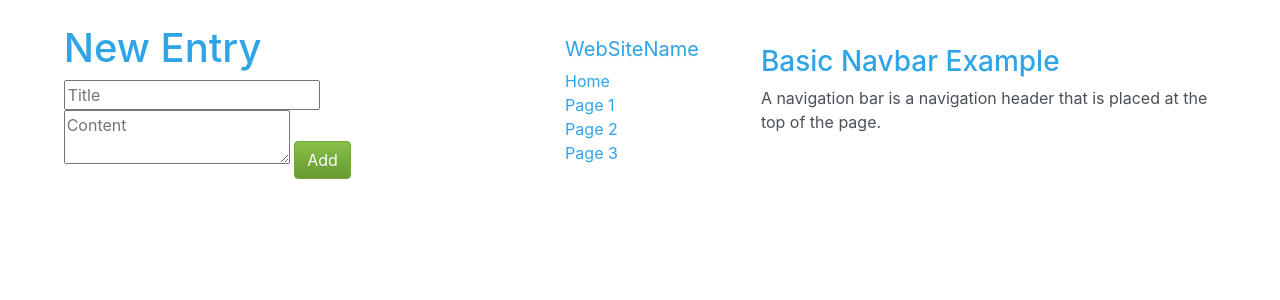
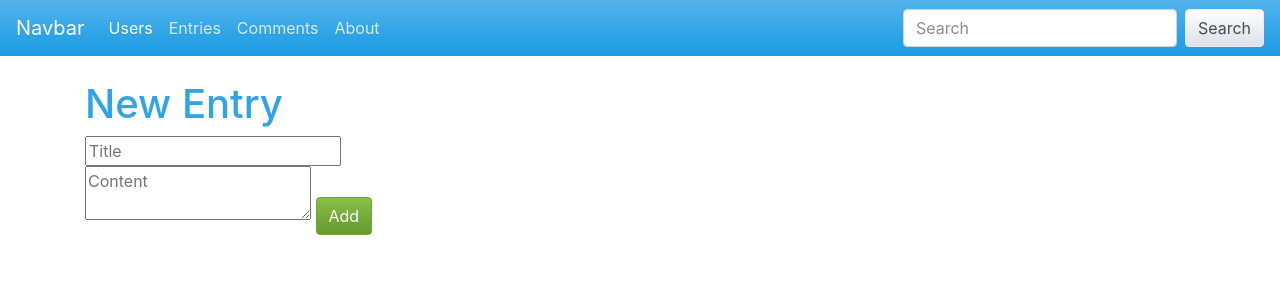
Before and after one commit to AndreasHansson1/project-api, a PHP site: template src/public/views/index.php in a window 1280 px wide. Shown: the top 300 px of the page. Run offline with PHP 8.4, Linux system fonts and the light colour scheme; the template is opened without the code that fills it, so the values that code supplies are empty; some libraries are stand-ins or nearby versions.

Commit message:
Navbar update
List test

```diff
--- a/src/public/css/style.css
+++ b/src/public/css/style.css
@@ -1,6 +1,7 @@
-body, html {
+/* body, html {
   display: flex;
   justify-content: center;
   align-items: center;
   font-family: -apple-system, BlinkMacSystemFont, 'Segoe UI', Roboto, Oxygen, Ubuntu, Cantarell, 'Open Sans', 'Helvetica Neue', sans-serif
 }
+ */
--- a/src/public/views/index.php
+++ b/src/public/views/index.php
@@ -41,6 +41,34 @@
     </form>
 </div>
     <?php else : ?>
+    <nav class="navbar navbar-expand-lg navbar-dark bg-primary">
+  <a class="navbar-brand" href="#">Navbar</a>
+  <button class="navbar-toggler" type="button" data-toggle="collapse" data-target="#navbarColor01" aria-controls="navbarColor01" aria-expanded="false" aria-label="Toggle navigation">
+    <span class="navbar-toggler-icon"></span>
+  </button>
+
+  <div class="collapse navbar-collapse" id="navbarColor01">
+    <ul class="navbar-nav mr-auto">
+      <li class="nav-item active">
+        <a class="nav-link" id="users" href="PleaseEnableJavascript.html"> Users <span class="sr-only">(current)</span> </a>
+      </li>
+      <li class="nav-item">
+        <a class="nav-link" id="entries" href="#">Entries</a>
+      </li>
+      <li class="nav-item">
+        <a class="nav-link" id="comments"  href="PleaseEnableJavascript.html" onclick="getAllComments();return false;">Comments</a>
+
+      </li>
+      <li class="nav-item">
+        <a class="nav-link" id="" href="#">About</a>
+      </li>
+    </ul>
+    <form class="form-inline my-2 my-lg-0">
+      <input class="form-control mr-sm-2" type="text" placeholder="Search">
+      <button class="btn btn-secondary my-2 my-sm-0" type="submit">Search</button>
+    </form>
+  </div>
+</nav>
 
 
     <div class="container">
@@ -55,24 +83,9 @@
       </div>
     </div>
 
-    <nav class="navbar navbar-default">
-  <div class="container-fluid">
-    <div class="navbar-header">
-      <a class="navbar-brand" href="#">WebSiteName</a>
-    </div>
-    <ul class="nav navbar-nav">
-      <li class="active"><a href="#">Home</a></li>
-      <li><a href="#">Page 1</a></li>
-      <li><a href="#">Page 2</a></li>
-      <li><a href="#">Page 3</a></li>
-    </ul>
-  </div>
-</nav>
 
-<div class="container">
-  <h3>Basic Navbar Example</h3>
-  <p>A navigation bar is a navigation header that is placed at the top of the page.</p>
-</div>
+
+
 
 
 
```
